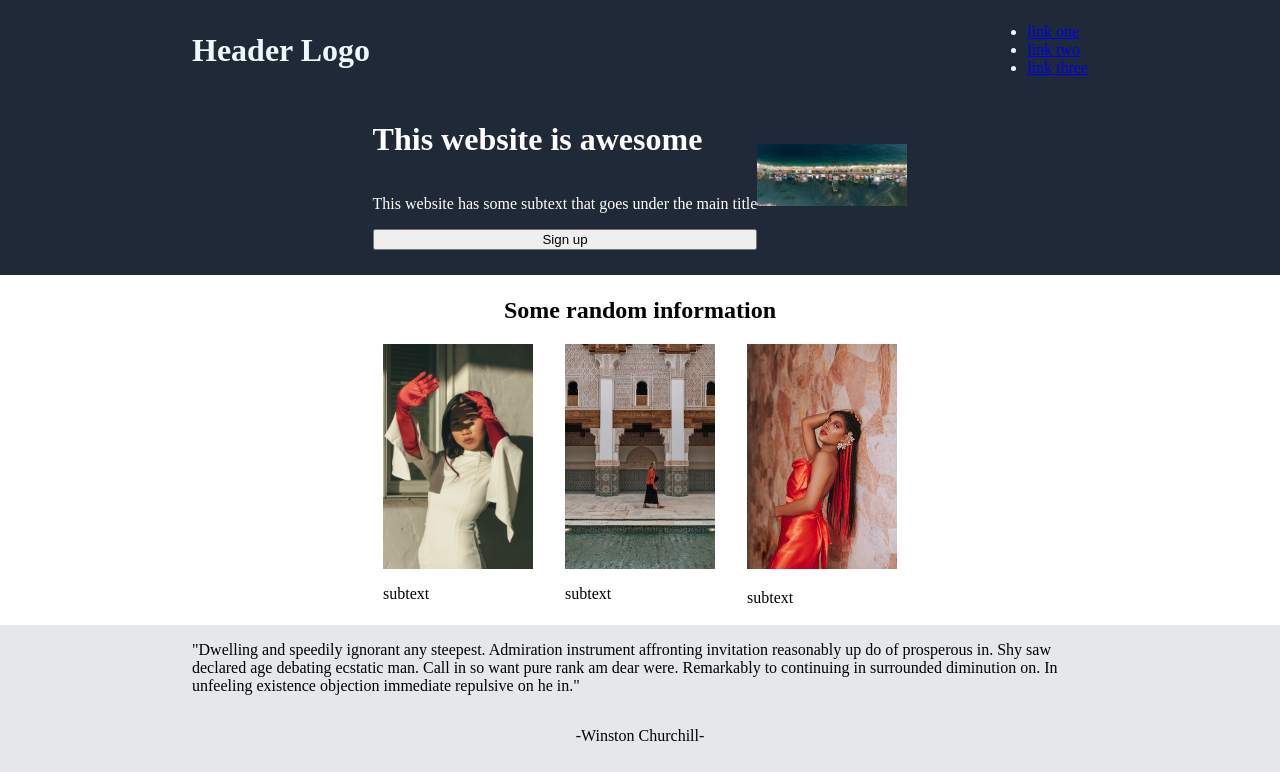
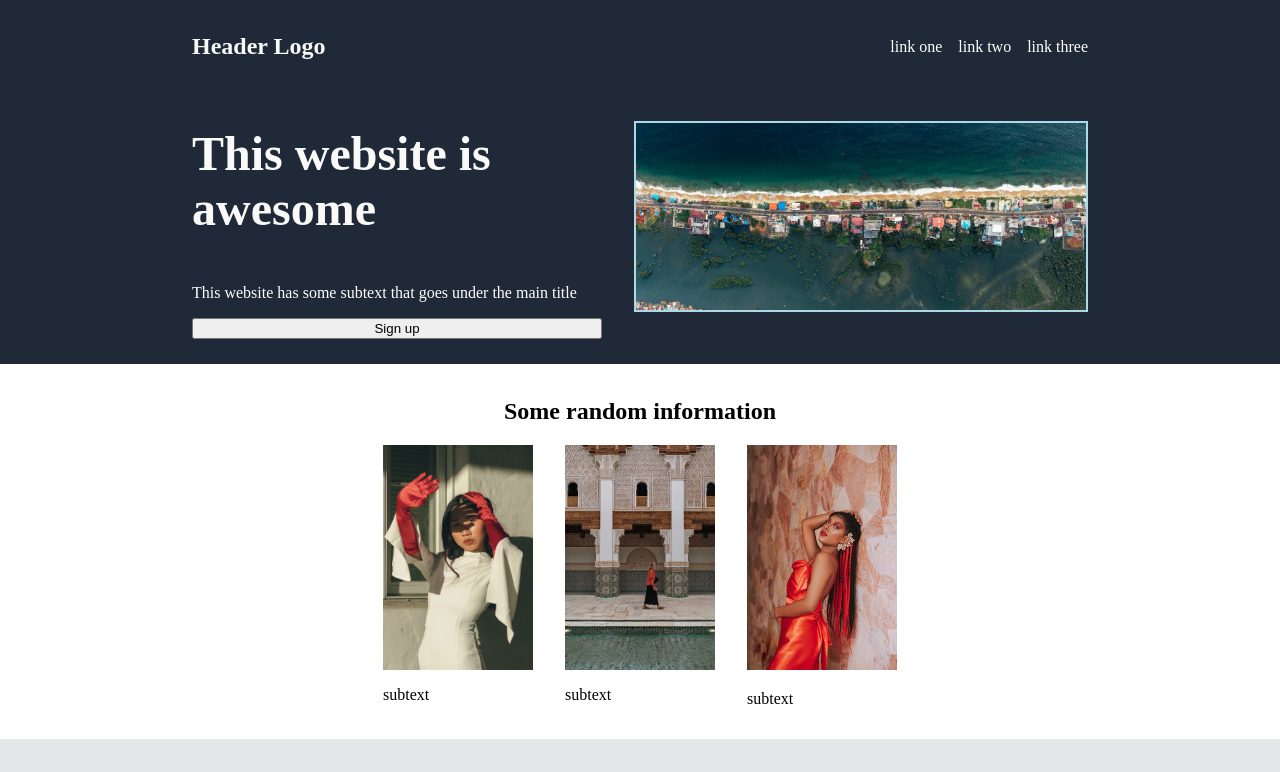
Before and after one commit to VicenteROBM/awesome_website, a plain HTML site: page index.html in a window 1280 px wide. Shown: the top 772 px of the page. Drawn offline with Linux system fonts and the light colour scheme.

Commit message:
progressed quite a lot, added font sizes and colors, changed height to percentages for future flexbox

```diff
--- a/styles.css
+++ b/styles.css
@@ -2,18 +2,23 @@ main{
     display: flex;
     flex-direction: column;
     justify-content: space-between;
-    flex: 1;
+    flex-grow: 1;
+    flex-shrink: 1;
 }
 body{
     display: flex;
     margin: 0;
     padding: 0;
-    flex: 1;
-    flex-wrap: wrap;
-
+    flex-grow: 1;
+    flex-shrink: 1;
 }
 img{
     width: 150px;
+    height: auto;
+}
+img.widepic{
+    border: solid 2px lightblue;
+    width: 450px;
     height: auto;
 }
 .column{
@@ -26,26 +31,28 @@ img{
     justify-content: space-between;
     align-items: center;
     background-color: #1f2937;
-    height: 100px;
+    height: 10%;
     padding-right: 15%;
     padding-left: 15%;
     color: aliceblue;
 }
 .under_header{
     display: flex;
-    height: 150px;
-    align-items: center;
-    justify-content: center;
+    height: 25%;
+    gap: 2rem;
     background-color: #1f2937;
     padding-bottom: 25px;
     color: white;
     padding-right: 15%;
     padding-left: 15%;
+    align-items: center;
+    justify-content: space-evenly;
+
     }
 .midcontent{
     display: flex;
     flex-direction: column;
-    height: 350px;
+    height: 40%;
     align-items: center;
     justify-content: center;
     background-color: white;
@@ -60,8 +67,11 @@ img{
 .quote{
     display: flex;
     flex-direction: column;
-    height: 150px;
+    height: 30%;
     background-color: #e5e7eb;
+    font-size: 36px;
+    font-family: light italic, 'Times New Roman', Times, serif;
+    color: #1f2937;
     align-items: center;
     padding-right: 15%;
     padding-left: 15%;
@@ -87,3 +97,23 @@ img{
     padding-left: 15%;
 
 }
+ul{
+    list-style-type: none;
+    margin: 0;
+    padding: 0;
+    display: flex;
+    gap: 1rem;
+}
+a{
+    text-decoration: none;
+    color: white;
+}
+.logo{
+    font-size: 24px;
+    color: #f9faf8;
+}
+.firsttile{
+    font-size: 48px;
+    font-weight: 900;
+    color: #f9faf8;
+}
```
